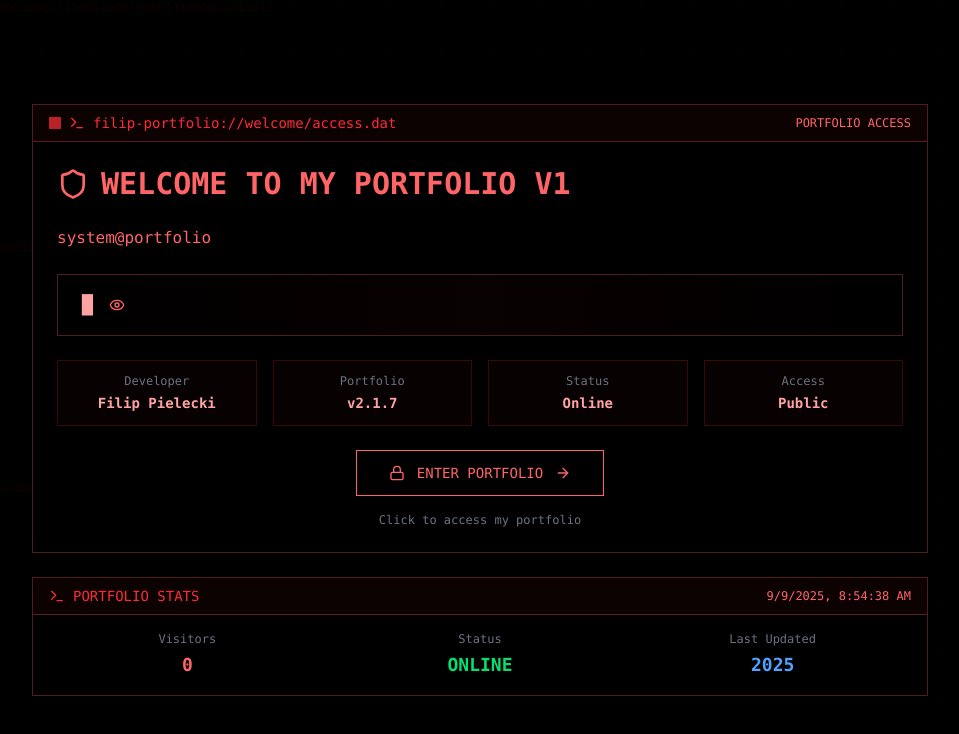
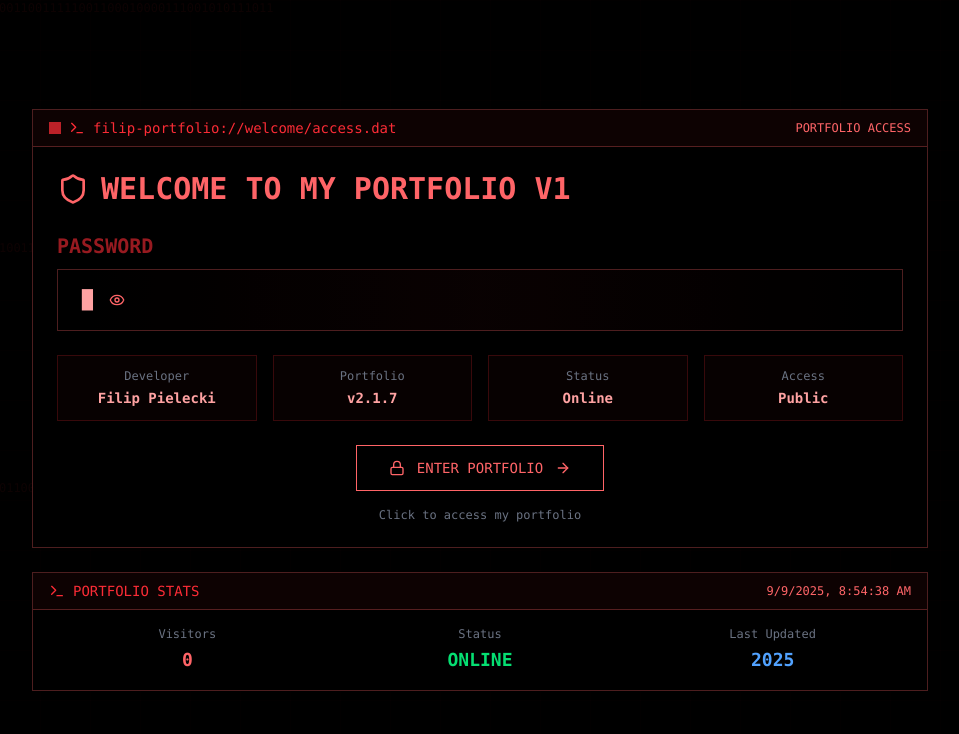
Before and after one commit to FP2003/portfolio-website, a Next.js app: page / in a window 1280 px wide. Shown: the top 734 px of the page, without its empty margins (160-1119 px from the left). Built offline with nearby package versions, Linux system fonts and the light colour scheme.

Commit message:
still no fix for the password animation but changed alignment and added msg

```diff
--- a/src/components/LoginScreen.tsx
+++ b/src/components/LoginScreen.tsx
@@ -43,6 +43,9 @@ export default function LoginScreen({ passwordText = "ARASAKA_NEURAL_LINK_AUTHOR
 
   // Typing effect for password - starts automatically when component loads
   useEffect(() => {
+    setDisplayedText('') // Reset displayed text
+    setTypingDone(false) // Reset typing done state
+
     let i = 0
     const timer = setInterval(() => {
       if (i < passwordText.length) {
@@ -143,9 +146,9 @@ export default function LoginScreen({ passwordText = "ARASAKA_NEURAL_LINK_AUTHOR
                 <h1 className="text-3xl font-bold text-red-400">WELCOME TO MY PORTFOLIO V1</h1>
               </div>
 
-              <div className="space-y-2 mb-6">
+              <div className="mb-2">
                 <div className="text-red-500">
-                  <span className="text-red-400">system@portfolio</span>
+                  <span className="text-red-500/60 font-bold text-[20px]">PASSWORD</span>
                 </div>
               </div>
 
```
